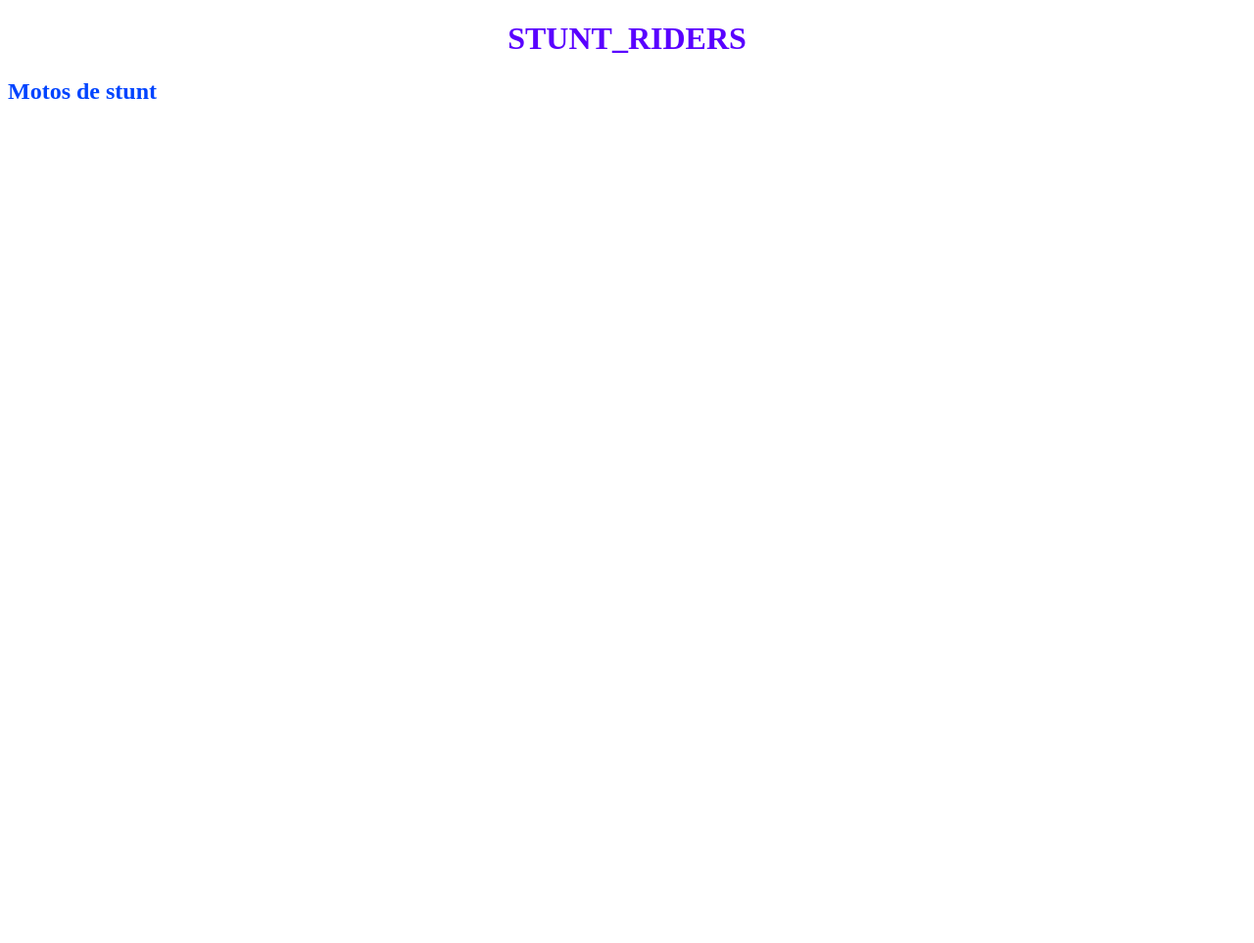
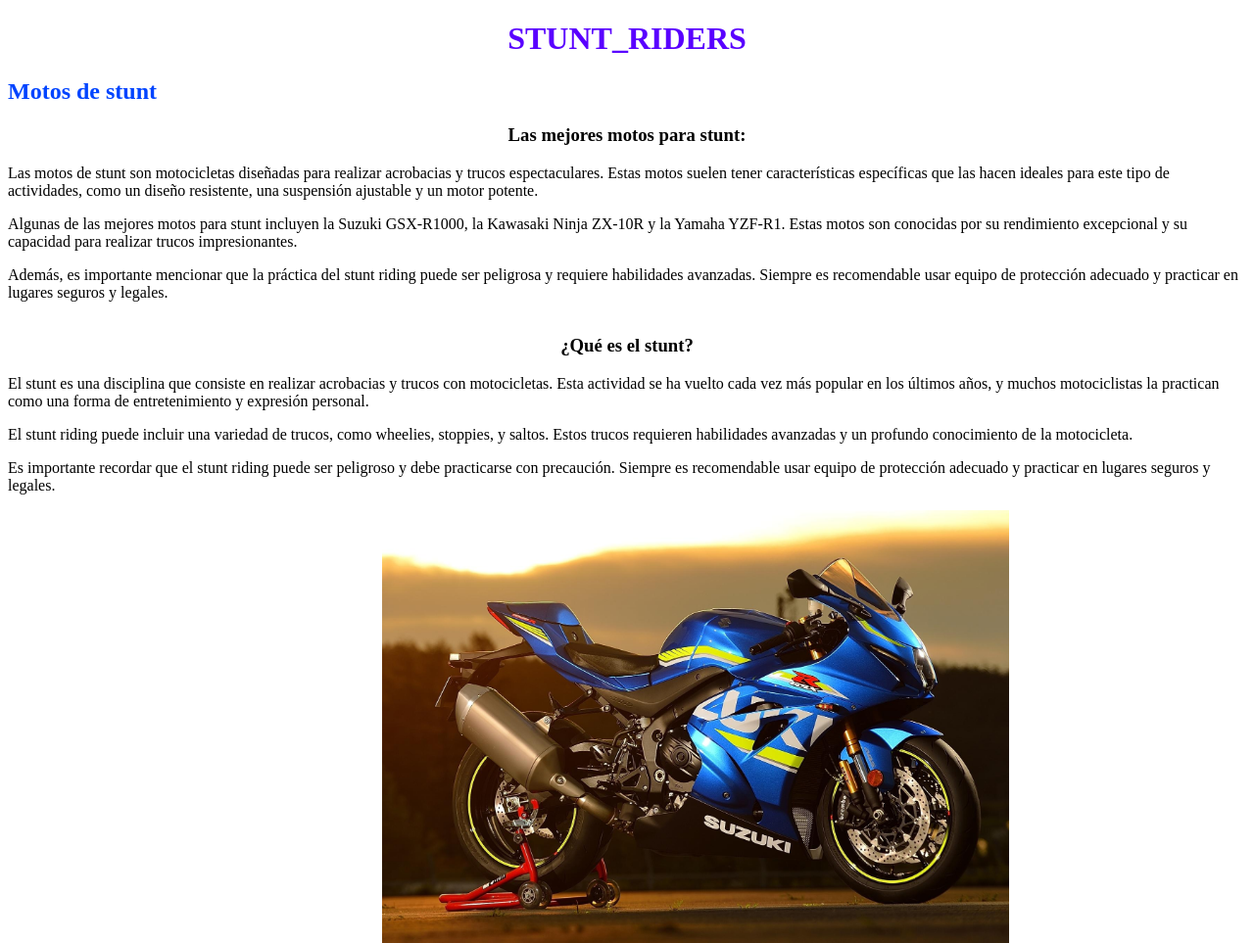
Before and after one commit to Ludwin089/stunt_riders, a plain HTML site: page index.html in a window 1280 px wide. Shown: the whole page at 98% size. Before the commit the page ends 800 px from the top, so only its background shows below. Drawn offline with Linux system fonts and the light colour scheme.

Commit message:
se actualizo el proyecto 1

```diff
--- a/estilos/estilos.css
+++ b/estilos/estilos.css
@@ -12,3 +12,27 @@
     color: #0044ff;
     text-align: left;
 }
+
+h3{
+    color: #000000;
+    text-align: center;
+}
+
+.container{
+    background-color: f#fff;
+
+    margin: auto;
+    overflow: hidden;
+}
+
+.loool{
+    background-color: #fff;
+    color: #000000;
+
+}
+
+.img{
+    width: 50%;
+    position: absolute;
+    right: 250px;
+}
--- a/index.html
+++ b/index.html
@@ -10,6 +10,21 @@
     <h1>STUNT_RIDERS</h1>
     <h2>Motos de stunt</h2>
 
+    <div class="loool">
+    <h3>Las mejores motos para stunt:</h3>
+    <p>Las motos de stunt son motocicletas diseñadas para realizar acrobacias y trucos espectaculares. Estas motos suelen tener características específicas que las hacen ideales para este tipo de actividades, como un diseño resistente, una suspensión ajustable y un motor potente.</p>
+    <p>Algunas de las mejores motos para stunt incluyen la Suzuki GSX-R1000, la Kawasaki Ninja ZX-10R y la Yamaha YZF-R1. Estas motos son conocidas por su rendimiento excepcional y su capacidad para realizar trucos impresionantes.</p>
+    <p>Además, es importante mencionar que la práctica del stunt riding puede ser peligrosa y requiere habilidades avanzadas. Siempre es recomendable usar equipo de protección adecuado y practicar en lugares seguros y legales.</p>
+    </div>
 
+
+
+    <div class="container">
+        <h3>¿Qué es el stunt?</h3>
+        <p>El stunt es una disciplina que consiste en realizar acrobacias y trucos con motocicletas. Esta actividad se ha vuelto cada vez más popular en los últimos años, y muchos motociclistas la practican como una forma de entretenimiento y expresión personal.</p>
+        <p>El stunt riding puede incluir una variedad de trucos, como wheelies, stoppies, y saltos. Estos trucos requieren habilidades avanzadas y un profundo conocimiento de la motocicleta.</p>
+        <p>Es importante recordar que el stunt riding puede ser peligroso y debe practicarse con precaución. Siempre es recomendable usar equipo de protección adecuado y practicar en lugares seguros y legales.</p>
+        <img src="./img/article-suzuki-gsxr-1000-1000r-2017-toda-una-revolucion-57f3a097d4f04.jpeg" alt="Suzuki GSX-R1000" class="img">
+    </div>
 </body>
 </html>
```
Also changed, not shown: img/article-suzuki-gsxr-1000-1000r-2017-toda-una-revolucion-57f3a097d4f04.jpeg (added).
